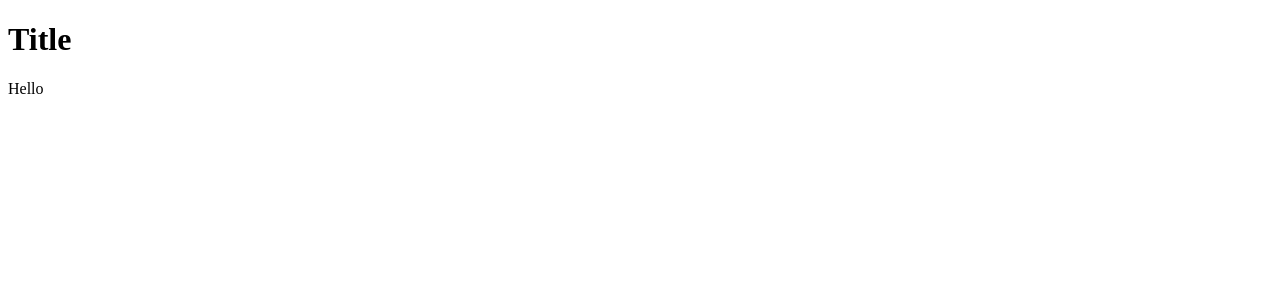
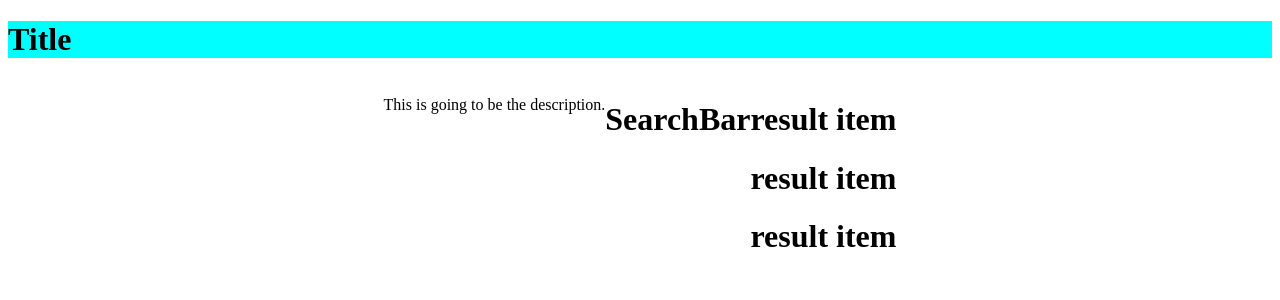
Before and after one commit to mcagan/photohack, a React (Create React App) app: page / in a window 1280 px wide. Shown: the top 300 px of the page. Built offline with nearby package versions, Linux system fonts and the light colour scheme.

Commit message:
some styling and create boilerplate for search components

```diff
--- a/src/App.js
+++ b/src/App.js
@@ -1,6 +1,7 @@
 import React from "react";
-import logo from "./mintbean.png";
 import "./styles/index.css";
+import "./styles/homepage.css";
+import "./styles/header.css";
 import Homepage from "./components/Homepage";
 import Header from "./components/Header";
 
--- a/src/components/Homepage.js
+++ b/src/components/Homepage.js
@@ -1,5 +1,13 @@
 import React from "react";
+import SearchBar from "./SearchBar";
+import SearchResult from "./SearchResult";
 
 export default function Homepage(props) {
-  return "Hello";
+  return (
+    <div className="homepage">
+      <p className="description">This is going to be the description.</p>
+      <SearchBar />
+      <SearchResult />
+    </div>
+  );
 }
--- /dev/null
+++ b/src/components/SearchBar.js
@@ -0,0 +1,9 @@
+import React from "react";
+
+export default function SearchBar(props) {
+  return (
+    <div className="search-bar">
+      <h1 className="logo">SearchBar</h1>
+    </div>
+  );
+}
--- /dev/null
+++ b/src/components/SearchResult.js
@@ -0,0 +1,12 @@
+import React from "react";
+import SearchResultItem from "./SearchResultItem";
+
+export default function SearchResult(props) {
+  return (
+    <div className="search-results">
+      <SearchResultItem />
+      <SearchResultItem />
+      <SearchResultItem />
+    </div>
+  );
+}
--- /dev/null
+++ b/src/components/SearchResultItem.js
@@ -0,0 +1,9 @@
+import React from "react";
+
+export default function SearchResultItem(props) {
+  return (
+    <div className="search-result-item">
+      <h1>result item</h1>
+    </div>
+  );
+}
--- /dev/null
+++ b/src/styles/header.css
@@ -0,0 +1,3 @@
+.header {
+  background-color: aqua;
+}
--- /dev/null
+++ b/src/styles/homepage.css
@@ -0,0 +1,4 @@
+.homepage {
+  display: flex;
+  justify-content: center;
+}
--- a/src/styles/index.css
+++ b/src/styles/index.css
@@ -1,5 +1,5 @@
 .App {
-  font-family: sans-serif;
+  font: 14px "Lucida Grande", Helvetica, Arial, sans-serif;
   text-align: center;
   margin: 6rem 0;
 }
```
Also changed, not shown: src/components/LiveSearch.js (added).
